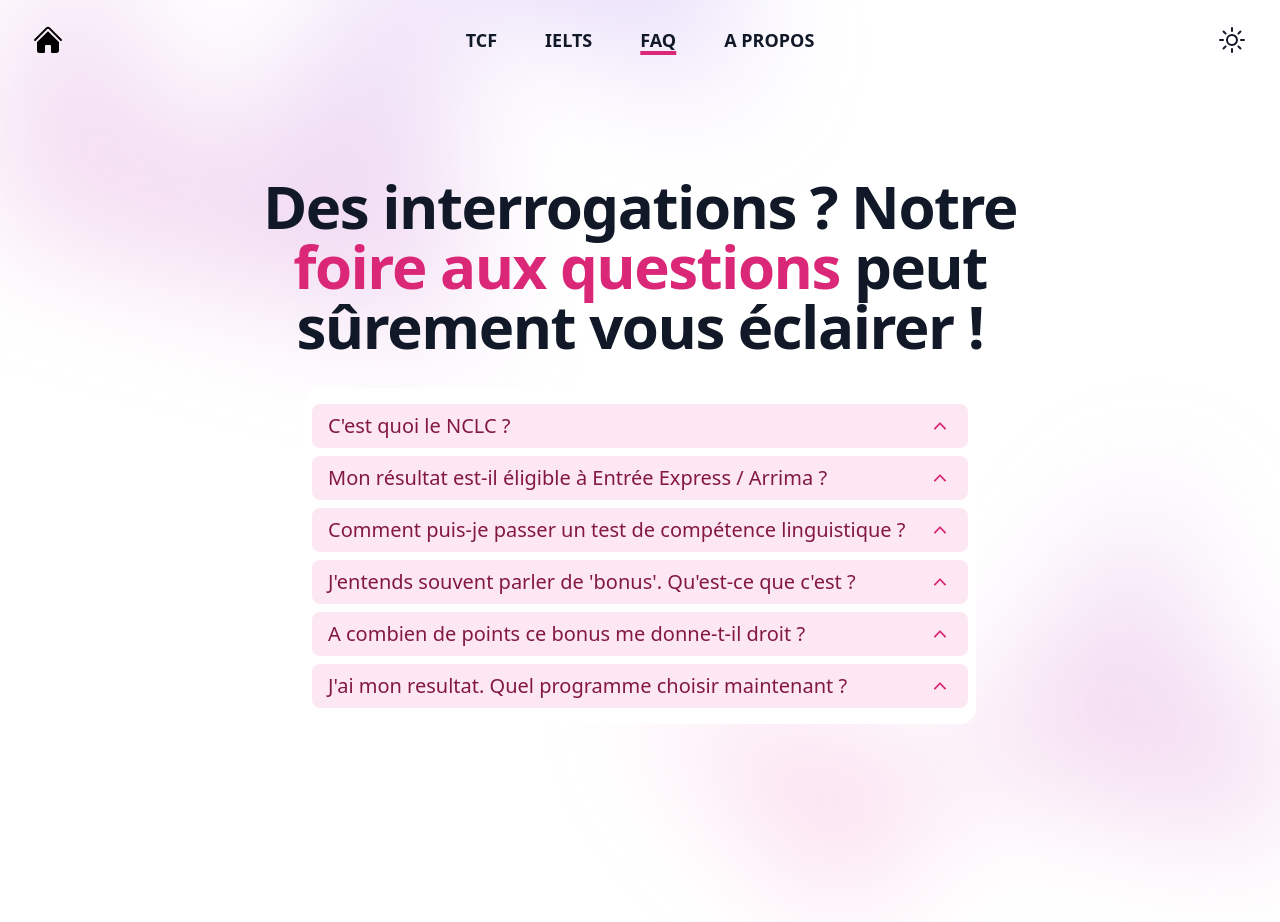
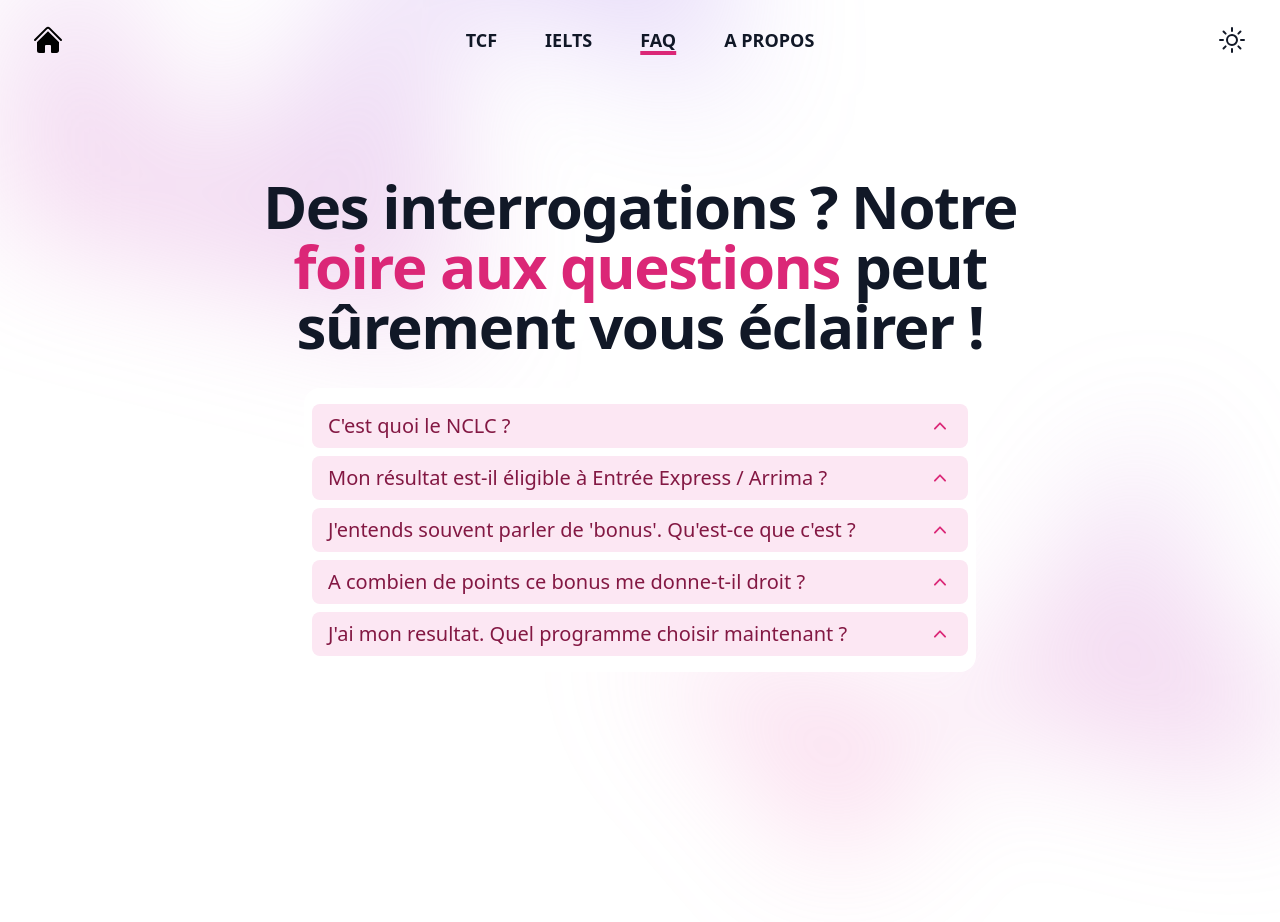
Before and after one commit to RinKhimera/nclc-clb-calculator, a Next.js app: page /faq in a window 1280 px wide. After the commit the page ends 870 px from the top, so only its background shows below. Built offline with nearby package versions, Linux system fonts and the light colour scheme.

Commit message:
minor updates

```diff
--- a/app/about/page.tsx
+++ b/app/about/page.tsx
@@ -23,7 +23,8 @@ const About = () => {
         >
           <div className="text-center">
             <h1 className="text-4xl font-bold tracking-tight text-gray-900 sm:text-6xl">
-              A propos de cette application.
+              A propos de cette{" "}
+              <span className="text-pink-600">application.</span>
             </h1>
             <p className="mt-6 text-lg leading-8 text-gray-600">
               Elle découle d&apos;une initiative personnelle visant à faciliter
--- a/app/faq/page.tsx
+++ b/app/faq/page.tsx
@@ -1,6 +1,7 @@
 "use client"
 
 import DisclosurePanel from "@/components/DisclosePanel"
+import { faqData } from "@/constants/FAQ"
 import { motion } from "framer-motion"
 import { useState } from "react"
 
@@ -10,40 +11,6 @@ const container = {
     opacity: 1,
   },
 }
-
-const faqData = [
-  {
-    question: "C'est quoi le NCLC ?",
-    answer:
-      "Le NCLC ou Niveaux de Compétence Linguistique Canadiens, est un système utilisé pour évaluer et comparer votre compétence linguistique. Il aide à savoir si vos résultats aux tests de langue étrangère sont suffisants pour répondre aux normes canadiennes en terme d'immigration, d'études ou d'emploi.",
-  },
-  {
-    question: "Mon résultat est-il éligible à Entrée Express / Arrima ?",
-    answer:
-      "Pour être admissible à l'un ou l'autre des deux programmes, votre pointage du NCLC doit être d'au moins 7.",
-  },
-  {
-    question: "Comment puis-je passer un test de compétence linguistique ?",
-    answer:
-      "Dépendamment du pays dans lequel vous vous trouvez et du test que vous souhaitez passer.",
-  },
-  {
-    question: "J'entends souvent parler de 'bonus'. Qu'est-ce que c'est ?",
-    answer:
-      "En fonction de votre niveau d'études et de votre expérience professionnelle, posséder de solides compétences linguistiques (NCLC 8 ou plus) vous donne droit à des points supplémentaires dans le cadre du Programme des travailleurs qualifiés (fédéral) d'Entrée Express.",
-  },
-  {
-    question: "A combien de points ce bonus me donne-t-il droit ?",
-    answer:
-      "Si vous possédez un score de NCLC 9 ou plus, vous pouvez obtenir un maximum de 100 points supplémentaires étant titulaire d'une Maîtrise / Master's Degree (+50 points) et justifiant d'au moins 3 années d'expérience professionnelle (+50 points). Un score de NCLC 8 avec les mêmes critères vous rapportera un total de 50 points (25 + 25) tandis qu'un score de NCLC 7 ne vous en rapportera aucun.",
-  },
-  {
-    question: "J'ai mon resultat. Quel programme choisir maintenant ?",
-    answer:
-      "Cela dépend entièrement de vous et de la constitution de votre dossier (niveau d'éducation, durée de l'expérience professionnelle, domaine de formation, etc). Un NCLC 9 ou plus serait idéal pour Entrée Express. Cependant, si vous disposez d'un NCLC 7, Arrima pourrait s'avérer un choix plus judicieux.",
-  },
-  // Add more objects as needed
-]
 
 const Faq = () => {
   const [openPanelIndex, setOpenPanelIndex] = useState<number | null>(null)
--- a/app/ielts/page.tsx
+++ b/app/ielts/page.tsx
@@ -88,7 +88,7 @@ const Ielts = () => {
       listeningScore,
       readingScore,
       writingScore,
-      speakingScore
+      speakingScore,
     )
 
     setNCLCScore(lowestScore)
--- a/app/tcfcanada/page.tsx
+++ b/app/tcfcanada/page.tsx
@@ -68,7 +68,7 @@ const TcfCanada = () => {
       listeningScore,
       readingScore,
       speakingScore,
-      writingScore
+      writingScore,
     )
 
     setNCLCScore(lowestScore)
--- a/components/DarkModeToggle.tsx
+++ b/components/DarkModeToggle.tsx
@@ -32,7 +32,7 @@ const DarkModeToggle = () => {
         type="button"
         aria-label="Toggle dark mode"
         onClick={toggleDarkMode}
-        className="group  rounded-full bg-white/90 px-3 py-2 text-pink-400 shadow-lg shadow-zinc-800/5 ring-1 ring-zinc-900/5 backdrop-blur transition hover:text-pink-600 dark:bg-zinc-800/90 dark:ring-white/10 dark:hover:ring-white/20"
+        className="group rounded-full bg-white/90 px-3 py-2 text-pink-400 shadow-lg shadow-zinc-800/5 ring-1 ring-zinc-900/5 backdrop-blur transition hover:text-pink-600 dark:bg-zinc-800/90 dark:ring-white/10 dark:hover:ring-white/20"
       >
         {/* Display appropriate icon based on darkMode state */}
         {darkMode ? (
--- /dev/null
+++ b/components/theme-provider.tsx
@@ -0,0 +1,9 @@
+"use client"
+
+import { ThemeProvider as NextThemesProvider } from "next-themes"
+import { type ThemeProviderProps } from "next-themes/dist/types"
+import * as React from "react"
+
+export function ThemeProvider({ children, ...props }: ThemeProviderProps) {
+  return <NextThemesProvider {...props}>{children}</NextThemesProvider>
+}
--- /dev/null
+++ b/constants/FAQ.ts
@@ -0,0 +1,28 @@
+export const faqData = [
+  {
+    question: "C'est quoi le NCLC ?",
+    answer:
+      "Le NCLC ou Niveaux de Compétence Linguistique Canadiens, est un système utilisé pour évaluer et comparer votre compétence linguistique. Il aide à savoir si vos résultats aux tests de langue étrangère sont suffisants pour répondre aux normes canadiennes en terme d'immigration, d'études ou d'emploi.",
+  },
+  {
+    question: "Mon résultat est-il éligible à Entrée Express / Arrima ?",
+    answer:
+      "Un score NCLC d'au moins 7 est requis pour être admissible à l'un ou l'autre des deux programmes.",
+  },
+  {
+    question: "J'entends souvent parler de 'bonus'. Qu'est-ce que c'est ?",
+    answer:
+      "En fonction de votre niveau d'études et de votre expérience professionnelle, posséder de solides compétences linguistiques (NCLC 8 ou plus) vous donne droit à des points supplémentaires dans le cadre du Programme des travailleurs qualifiés (fédéral) d'Entrée Express.",
+  },
+  {
+    question: "A combien de points ce bonus me donne-t-il droit ?",
+    answer:
+      "Si vous possédez un score de NCLC 9 ou plus, vous pouvez obtenir un maximum de 100 points supplémentaires étant titulaire d'une Maîtrise / Master's Degree (+50 points) et justifiant d'au moins 3 années d'expérience professionnelle (+50 points). Un score de NCLC 8 avec les mêmes critères vous rapportera un total de 50 points (25 + 25) tandis qu'un score de NCLC 7 ne vous en rapportera aucun.",
+  },
+  {
+    question: "J'ai mon resultat. Quel programme choisir maintenant ?",
+    answer:
+      "Cela dépend entièrement de vous et de la constitution de votre dossier (niveau d'éducation, durée de l'expérience professionnelle, domaine de formation, etc). Un NCLC 9 ou plus serait idéal pour Entrée Express. Cependant, si vous disposez d'un NCLC 7, Arrima pourrait s'avérer un choix plus judicieux.",
+  },
+  // Add more objects as needed
+]
--- a/hooks/DarkModeToggle.tsx
+++ b/hooks/DarkModeToggle.tsx
@@ -11,7 +11,7 @@ const DarkModeToggle = () => {
     // Initialize dark mode state based on localStorage and user's OS preference
     localStorage.theme === "dark" ||
       (!("theme" in localStorage) &&
-        window.matchMedia("(prefers-color-scheme: dark)").matches)
+        window.matchMedia("(prefers-color-scheme: dark)").matches),
   )
 
   // Effect to update dark mode state and apply changes to the DOM
--- a/hooks/NCLCValue.tsx
+++ b/hooks/NCLCValue.tsx
@@ -2,7 +2,7 @@ const getLowestNCLCValue = (
   listeningNCLCValue: number | null,
   readingNCLCValue: number | null,
   speakingNCLCValue: number | null,
-  writingNCLCValue: number | null
+  writingNCLCValue: number | null,
 ): number | null => {
   // Create an array to store the provided NCLC values that are not null
   const valuesArray = [
--- a/package.json
+++ b/package.json
@@ -19,6 +19,7 @@
     "eslint-config-next": "13.4.13",
     "framer-motion": "^10.15.2",
     "next": "13.4.13",
+    "next-themes": "^0.2.1",
     "postcss": "8.4.27",
     "react": "18.2.0",
     "react-dom": "18.2.0",
@@ -32,7 +33,7 @@
     "@types/react": "^18.2.20",
     "@types/react-dom": "^18.2.7",
     "jest": "^29.6.2",
-    "prettier": "^3.0.1",
+    "prettier": "^3.0.3",
     "prettier-plugin-tailwindcss": "^0.4.1",
     "ts-jest": "^29.1.1",
     "typescript": "^5.1.6"
--- /dev/null
+++ b/prettier.config.js
@@ -0,0 +1,4 @@
+module.exports = {
+  plugins: ["prettier-plugin-tailwindcss"],
+  semi: false,
+};
```
Also changed, not shown: 2 other files (tests, documents, lock files or other folders).
